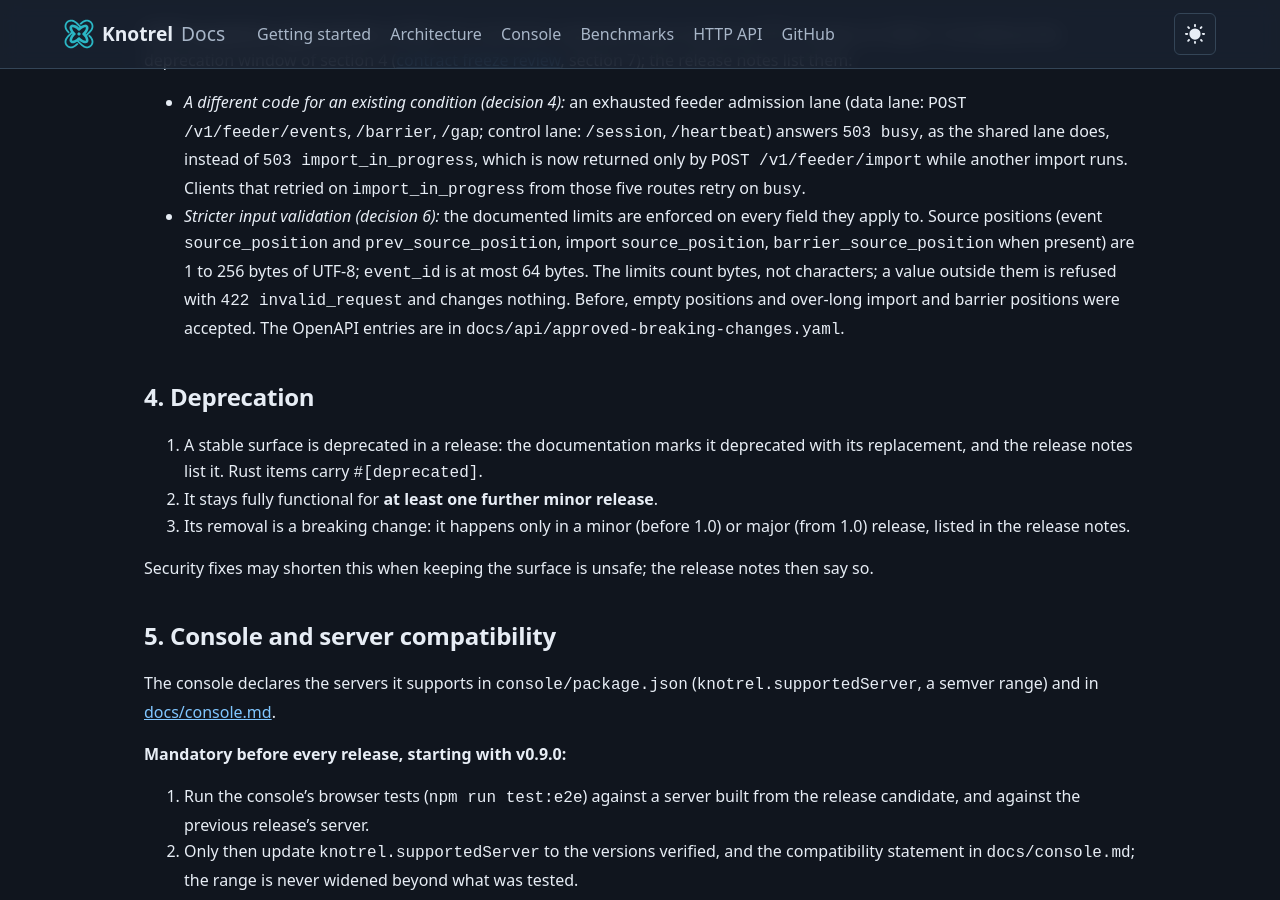
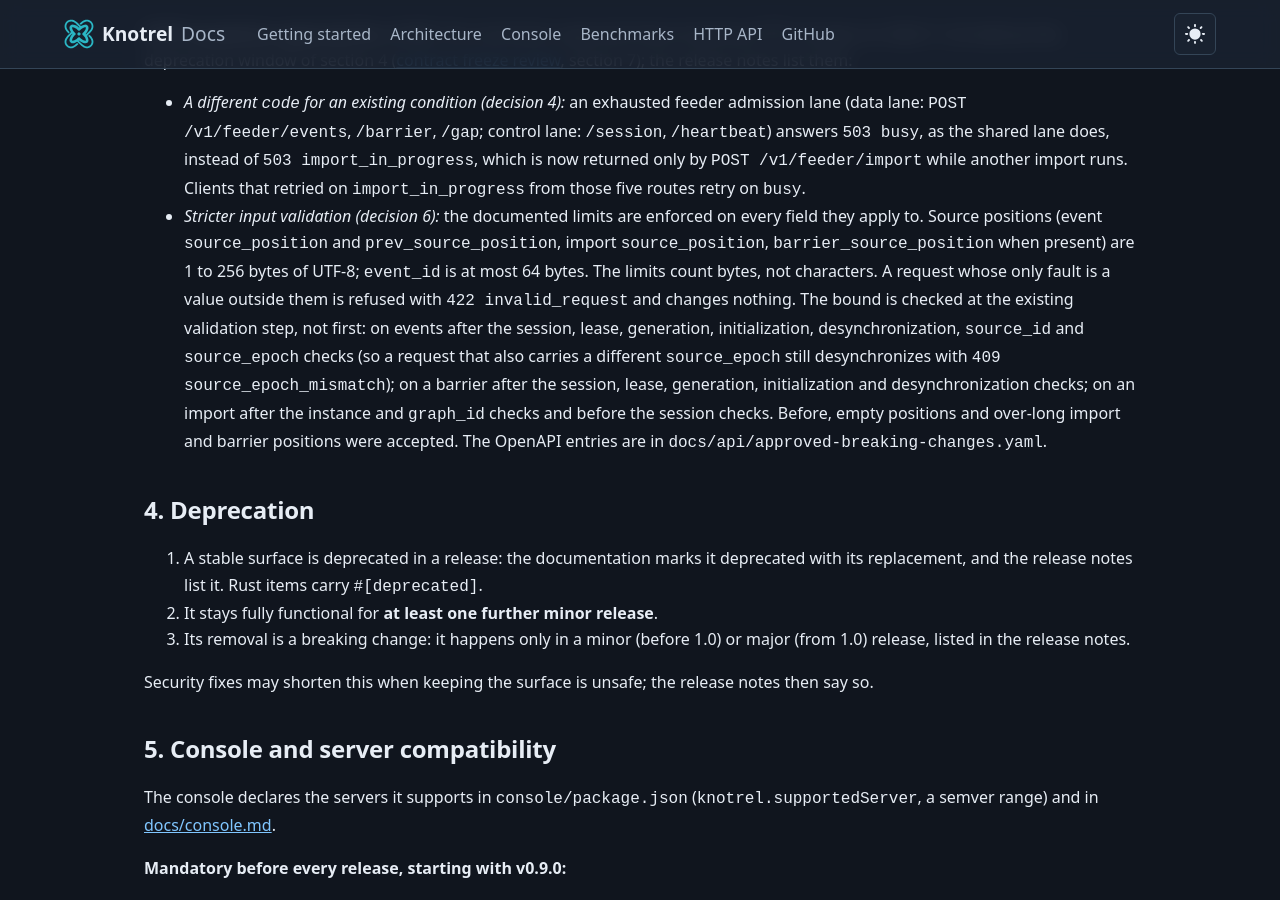
Before and after one commit to knotrel/knotrel, a Jekyll site: the page built from docs/compatibility.md, in a window 1280 px wide and 900 px high, scrolled down 1580 px. Built offline with Jekyll 4.4.1, drawn with Linux system fonts in a browser that asks for light colours; our own code applies the rules of GitHub Pages for plain Markdown files.

Commit message:
docs(server): state where the feeder input bounds sit in the validation order
The byte bounds of decision 6 are checked at the existing validation step,
so an earlier failure (for example a source_epoch mismatch, which
desynchronizes) takes precedence over the 422. compatibility.md and
http-api.md now say so per route instead of implying the 422 always wins.

Co-Authored-By: Claude Opus 5.5 <noreply@anthropic.com>

```diff
--- a/docs/compatibility.md
+++ b/docs/compatibility.md
@@ -79,9 +79,16 @@ section 7); the release notes list them:
   enforced on every field they apply to. Source positions (event
   `source_position` and `prev_source_position`, import `source_position`,
   `barrier_source_position` when present) are 1 to 256 bytes of UTF-8;
-  `event_id` is at most 64 bytes. The limits count bytes, not characters; a
-  value outside them is refused with `422 invalid_request` and changes
-  nothing. Before, empty positions and over-long import and barrier
+  `event_id` is at most 64 bytes. The limits count bytes, not characters. A
+  request whose only fault is a value outside them is refused with `422
+  invalid_request` and changes nothing. The bound is checked at the existing
+  validation step, not first: on events after the session, lease, generation,
+  initialization, desynchronization, `source_id` and `source_epoch` checks
+  (so a request that also carries a different `source_epoch` still
+  desynchronizes with `409 source_epoch_mismatch`); on a barrier after the
+  session, lease, generation, initialization and desynchronization checks;
+  on an import after the instance and `graph_id` checks and before the
+  session checks. Before, empty positions and over-long import and barrier
   positions were accepted. The OpenAPI entries are in
   `docs/api/approved-breaking-changes.yaml`.
 
```
Also changed, not shown: docs/http-api.md (+10 -2 lines).
